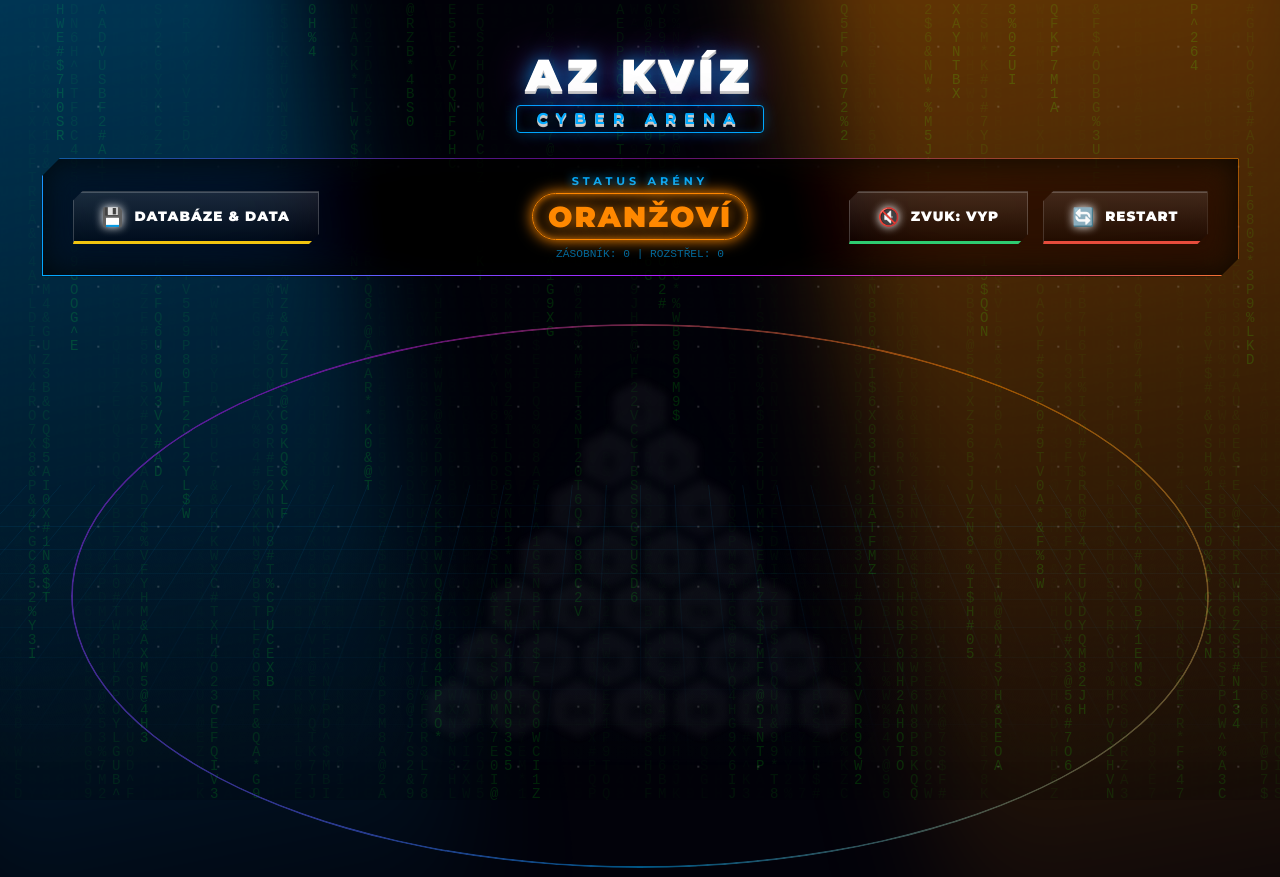
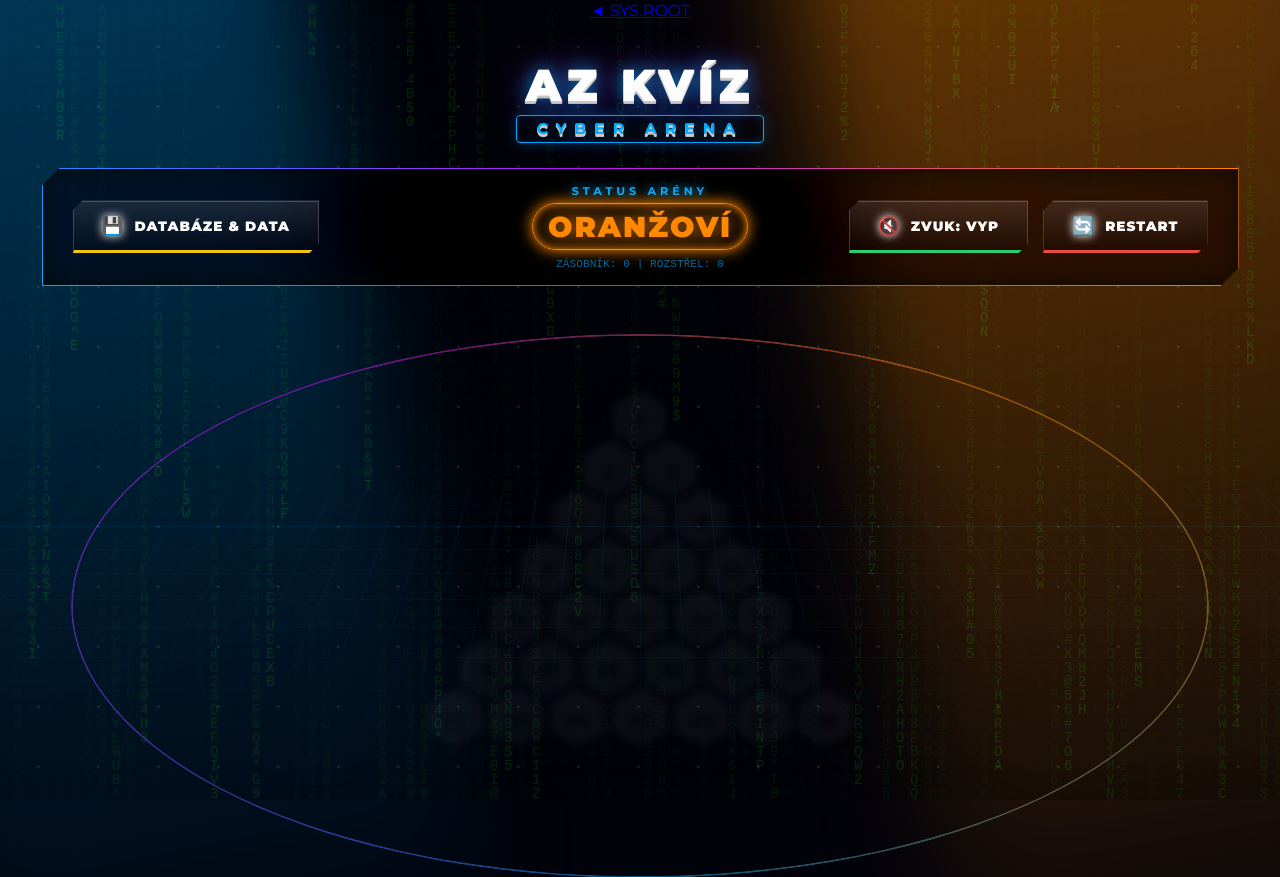
Before and after one commit to kareltresnak/AZ-KVIZ, a plain HTML site: page index.html in a window 1280 px wide. Shown: the top 877 px of the page. Drawn offline with Linux system fonts and the light colour scheme.

Commit message:
Add back button to AZ-KVIZ index.html

```diff
--- a/index.html
+++ b/index.html
@@ -8,6 +8,9 @@
     <link href="https://fonts.googleapis.com/css2?family=Montserrat:wght@400;700;900&display=swap" rel="stylesheet">
 </head>
 <body>
+    <a href="/" class="cyber-back-btn">
+        <span class="icon">◄</span> SYS.ROOT
+    </a>
     <canvas id="matrix-bg"></canvas>
     <svg style="width:0;height:0;position:absolute;">
         <defs>
```
